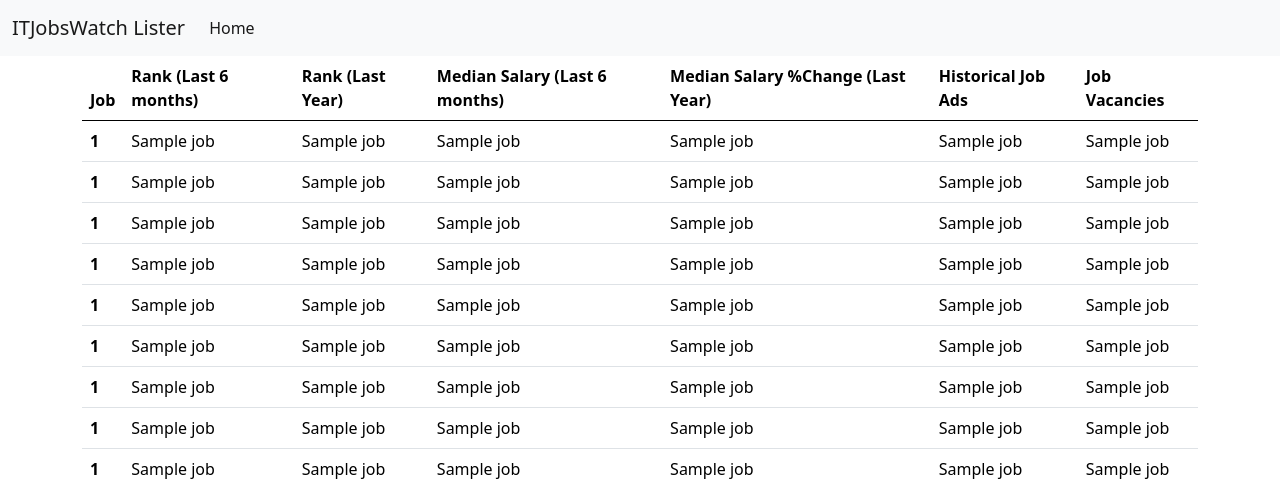
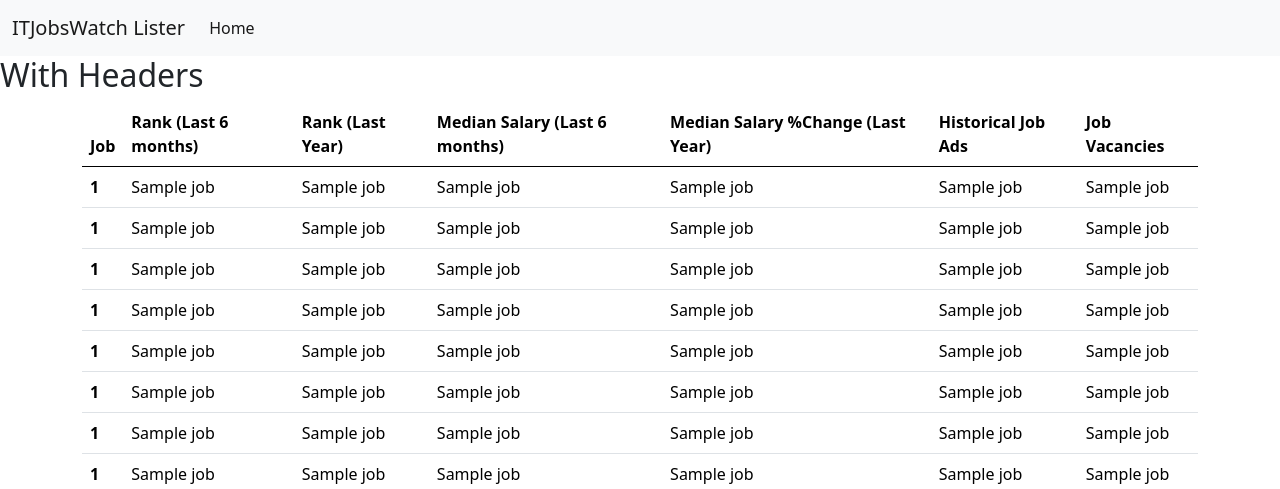
Before and after one commit to jaredsparta/Scraper-Project, a Flask app: template DevOpsProject-ItJobsWatch-master/templates/with-headers.html in a window 1280 px wide. Shown: the top 489 px of the page. Run offline with Flask 2, Linux system fonts and the light colour scheme; the template is opened without the code that fills it: most values are stand-ins (such as "Sample title", 1, 10 or a date in 2020); some libraries are stand-ins or nearby versions.

Commit message:
added headers

```diff
--- a/DevOpsProject-ItJobsWatch-master/templates/with-headers.html
+++ b/DevOpsProject-ItJobsWatch-master/templates/with-headers.html
@@ -7,6 +7,11 @@
 {% endblock %}
 
 {% block content %}
+<div>
+  <h2>With Headers</h2>
+</div>
+
+
 <div class="container">
     <table class="table table-hover">
         <thead>
--- a/DevOpsProject-ItJobsWatch-master/templates/without-headers.html
+++ b/DevOpsProject-ItJobsWatch-master/templates/without-headers.html
@@ -7,6 +7,10 @@
 {% endblock %}
 
 {% block content %}
+<div>
+  <h2>With Headers</h2>
+</div>
+
 <div class="container">
     <table class="table table-hover">
         <tbody>
```
